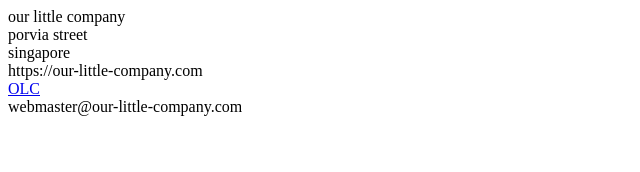
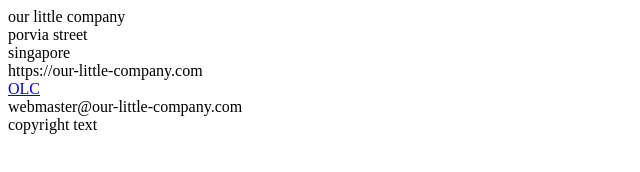
Before and after one commit to ourlittlecompany/olctest.github.io, a plain HTML site: page index.html in a window 1280 px wide. Shown: the whole page, without its empty margins (0-640 px from the left). Drawn offline with Linux system fonts and the light colour scheme.

Commit message:
footer text added

```diff
--- a/index.html
+++ b/index.html
@@ -12,5 +12,6 @@
   <div>https://our-little-company.com</div>
   <div><a href="https://our-little-company.com">OLC</a></div>
   <div>webmaster@our-little-company.com</div>
+<div>copyright text</div>
 </body>
 </html>
```
Also changed, not shown: includes/footer.html (+1 -0 lines).
